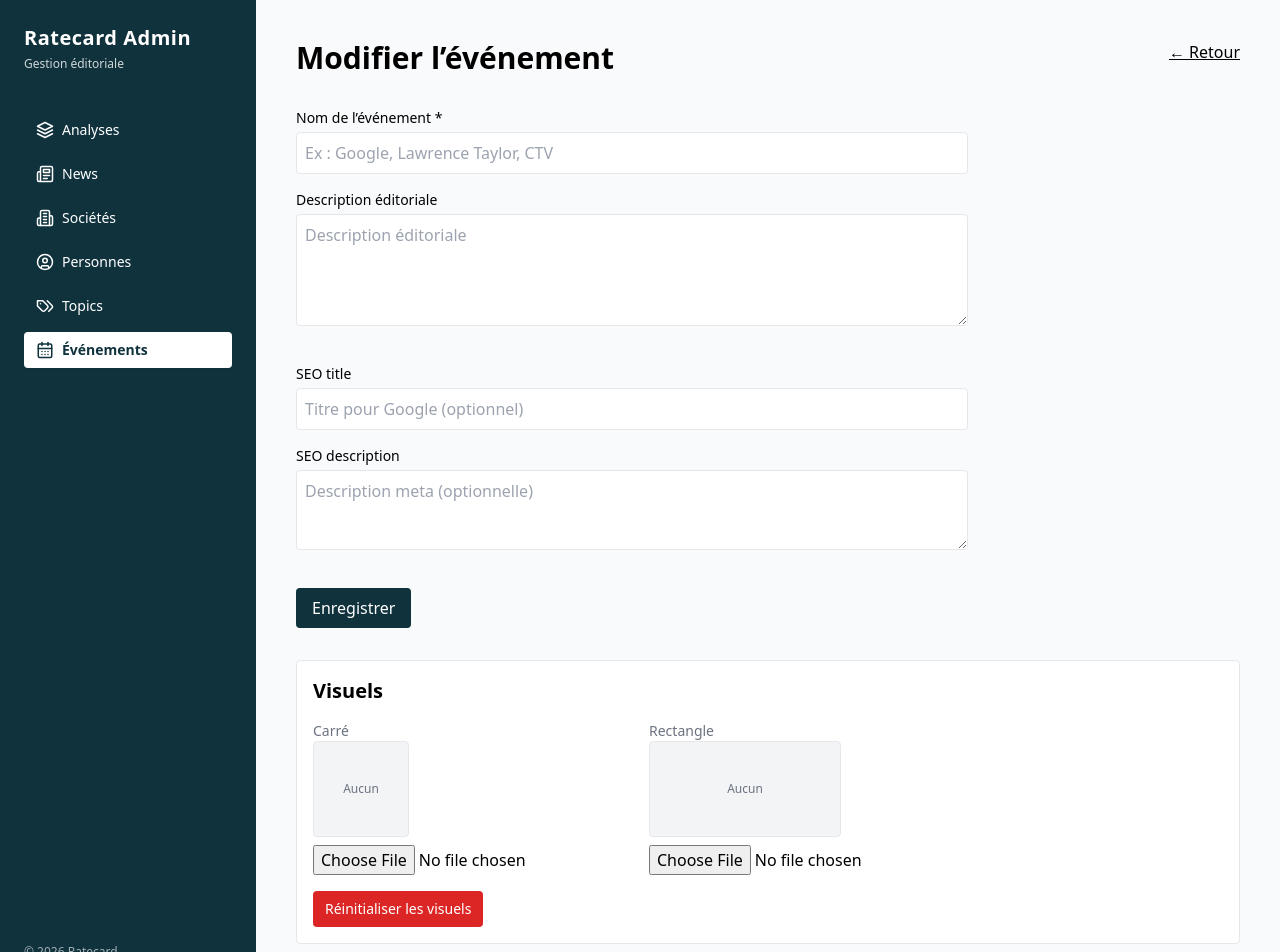
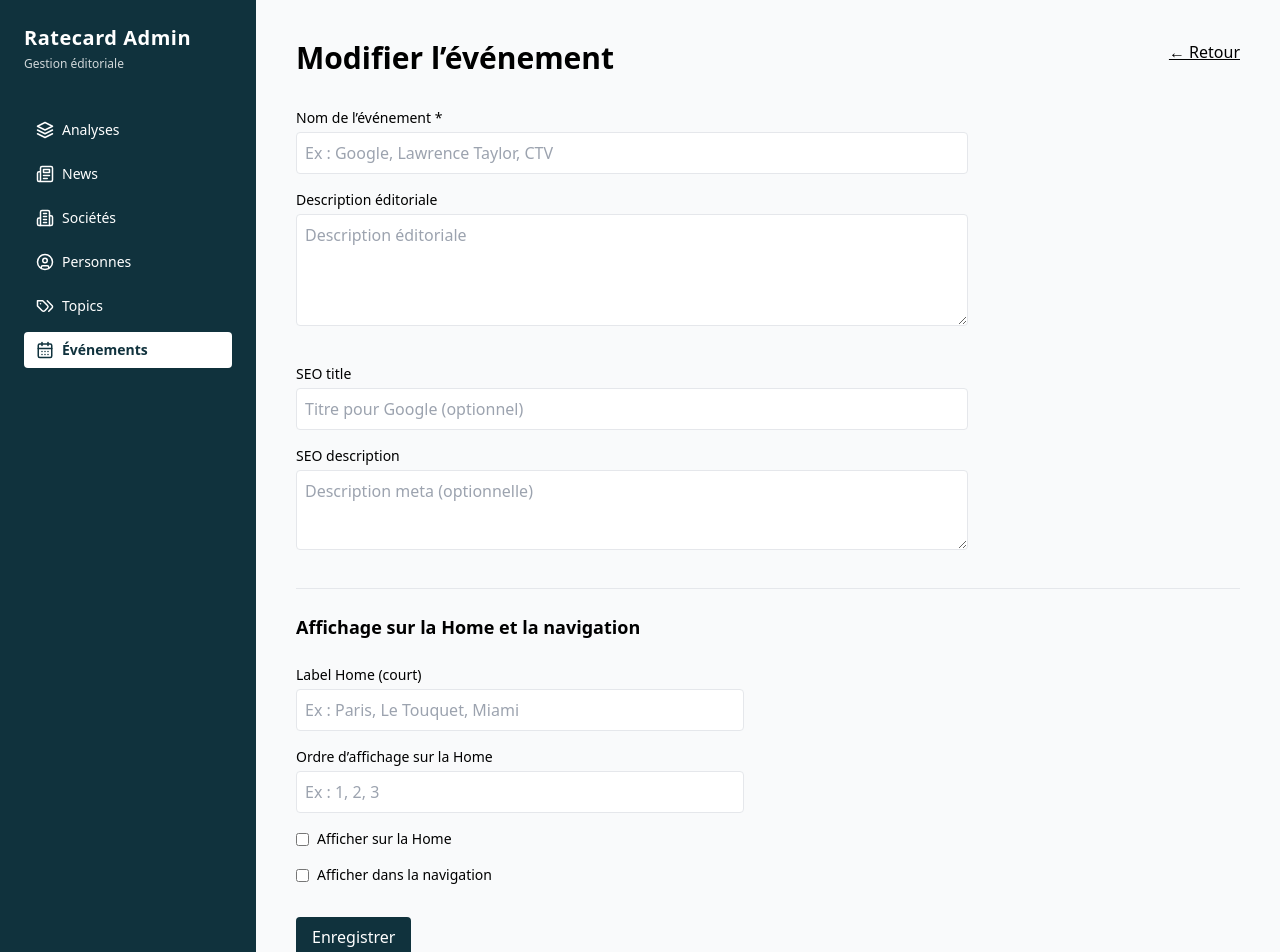
Before and after one commit to MisterFredo/ratecard, a Next.js app in the folder frontend/: page /admin/event/edit/1 in a window 1280 px wide. Shown: the top 952 px of the page. Built offline with nearby package versions, Linux system fonts and the light colour scheme; no server answers.

Commit message:
Update page.tsx

```diff
--- a/frontend/app/admin/event/edit/[id]/page.tsx
+++ b/frontend/app/admin/event/edit/[id]/page.tsx
@@ -19,6 +19,12 @@ export default function EditEvent({ params }: { params: { id: string } }) {
   const [seoTitle, setSeoTitle] = useState("");
   const [seoDescription, setSeoDescription] = useState("");
 
+  // 🔑 Home / Nav
+  const [homeLabel, setHomeLabel] = useState("");
+  const [homeOrder, setHomeOrder] = useState<number | null>(null);
+  const [isActiveHome, setIsActiveHome] = useState(false);
+  const [isActiveNav, setIsActiveNav] = useState(false);
+
   const [squareUrl, setSquareUrl] = useState<string | null>(null);
   const [rectUrl, setRectUrl] = useState<string | null>(null);
 
@@ -37,6 +43,15 @@ export default function EditEvent({ params }: { params: { id: string } }) {
         setDescription(e.DESCRIPTION || "");
         setSeoTitle(e.SEO_TITLE || "");
         setSeoDescription(e.SEO_DESCRIPTION || "");
+
+        setHomeLabel(e.HOME_LABEL || "");
+        setHomeOrder(
+          e.HOME_ORDER !== undefined && e.HOME_ORDER !== null
+            ? Number(e.HOME_ORDER)
+            : null
+        );
+        setIsActiveHome(!!e.IS_ACTIVE_HOME);
+        setIsActiveNav(!!e.IS_ACTIVE_NAV);
 
         setSquareUrl(
           e.MEDIA_SQUARE_ID
@@ -72,6 +87,11 @@ export default function EditEvent({ params }: { params: { id: string } }) {
         description: description || null,
         seo_title: seoTitle || null,
         seo_description: seoDescription || null,
+
+        home_label: homeLabel || null,
+        home_order: homeOrder,
+        is_active_home: isActiveHome,
+        is_active_nav: isActiveNav,
       });
 
       alert("Événement modifié");
@@ -99,7 +119,7 @@ export default function EditEvent({ params }: { params: { id: string } }) {
         </Link>
       </div>
 
-      {/* FORM BASE (label + description) */}
+      {/* FORM BASE */}
       <EntityBaseForm
         values={{
           name: label,
@@ -142,6 +162,62 @@ export default function EditEvent({ params }: { params: { id: string } }) {
         </div>
       </div>
 
+      {/* HOME / NAV */}
+      <div className="space-y-6 border-t pt-6">
+        <h2 className="text-lg font-semibold">
+          Affichage sur la Home et la navigation
+        </h2>
+
+        <div className="max-w-md space-y-4">
+          <div>
+            <label className="block text-sm font-medium mb-1">
+              Label Home (court)
+            </label>
+            <input
+              className="border p-2 w-full rounded"
+              value={homeLabel}
+              onChange={(e) => setHomeLabel(e.target.value)}
+              placeholder="Ex : Paris, Le Touquet, Miami"
+            />
+          </div>
+
+          <div>
+            <label className="block text-sm font-medium mb-1">
+              Ordre d’affichage sur la Home
+            </label>
+            <input
+              type="number"
+              className="border p-2 w-full rounded"
+              value={homeOrder ?? ""}
+              onChange={(e) =>
+                setHomeOrder(
+                  e.target.value ? Number(e.target.value) : null
+                )
+              }
+              placeholder="Ex : 1, 2, 3"
+            />
+          </div>
+
+          <label className="flex items-center gap-2 text-sm">
+            <input
+              type="checkbox"
+              checked={isActiveHome}
+              onChange={(e) => setIsActiveHome(e.target.checked)}
+            />
+            Afficher sur la Home
+          </label>
+
+          <label className="flex items-center gap-2 text-sm">
+            <input
+              type="checkbox"
+              checked={isActiveNav}
+              onChange={(e) => setIsActiveNav(e.target.checked)}
+            />
+            Afficher dans la navigation
+          </label>
+        </div>
+      </div>
+
       <button
         className="bg-ratecard-blue px-4 py-2 text-white rounded"
         onClick={save}
```
